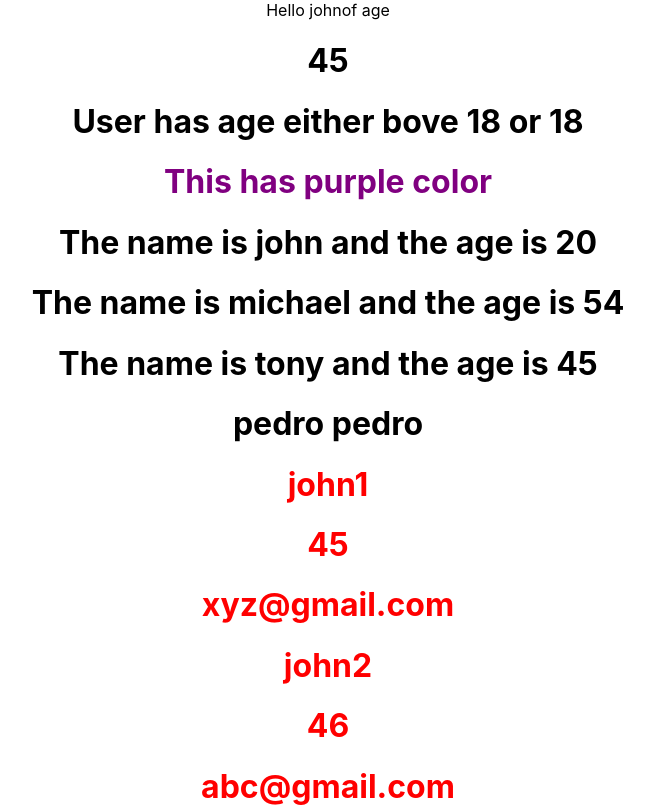
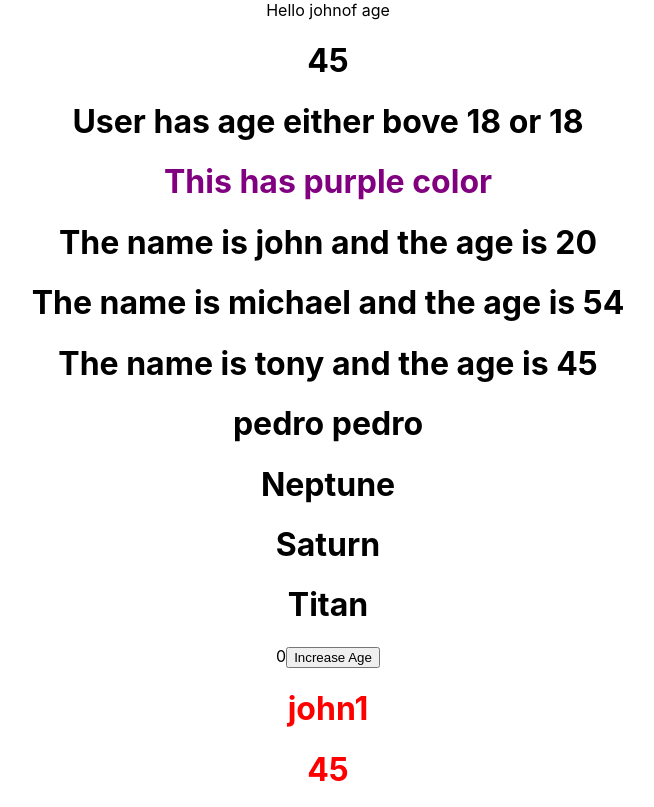
Before and after one commit to zerry101/react, a React (Create React App) app: page / in a window 1280 px wide. Shown: the top 807 px of the page, without its empty margins (312-966 px from the left). Built offline with nearby package versions, Linux system fonts and the light colour scheme.

Commit message:
added props concept

```diff
--- a/src/App.js
+++ b/src/App.js
@@ -1,5 +1,7 @@
 import styles from './App.module.css';
 import { User } from './User';
+import { PlanetsComponent } from './Planets';
+import { StatesButton } from './StatesButton';
 
 function App() {
   const name = "john";
@@ -17,16 +19,22 @@ function App() {
   return (
     <div className={styles.App}>
       Hello {name}of age {age}
+
       {userAge >= 18 ? <h1>User has age either bove 18 or 18</h1> : <h1>User has underage</h1>}
+
       <h1 style={{ color: isGreen ? "green" : "purple" }}>This has purple color</h1>
-      {names.map((data,key) => {
-        return <User  name={data.name}  age={data.age} />
+      {names.map((data, key) => {
+        return <User name={data.name} age={data.age} />
       })}
-
-
 
       <div>
         <GetNameComponent />
+      </div>
+      <div>
+        <PlanetsComponent />
+      </div>
+      <div>
+        <StatesButton/>
       </div>
       <div>
       </div>
--- /dev/null
+++ b/src/Planets.js
@@ -0,0 +1,20 @@
+const planets = [
+    { name: "Mars", isGasPlanet: false },
+    { name: "pluto", isGasPlanet: false },
+    { name: "Neptune", isGasPlanet: true },
+    { name: "earth", isGasPlanet: false },
+    { name: "Saturn", isGasPlanet: true },
+    { name: "Jupiter", isGasPlanet: false },
+    { name: "Titan", isGasPlanet: true },
+]
+
+
+export const PlanetsComponent = () => {
+    return (
+
+        planets.map((planet) => {
+            return planet.isGasPlanet && <h1>{planet.name}</h1>;
+        })
+
+    )
+}
--- /dev/null
+++ b/src/StatesButton.js
@@ -0,0 +1,16 @@
+import { useState } from "react";
+
+
+
+
+export function StatesButton() {
+    const increaseAge = () => {
+        setAge(age + 1)
+    }
+    const [age, setAge] = useState(0);
+    return (
+        <div>
+            {age}<button onClick={increaseAge}>Increase Age</button>
+        </div>
+    )
+}
```
